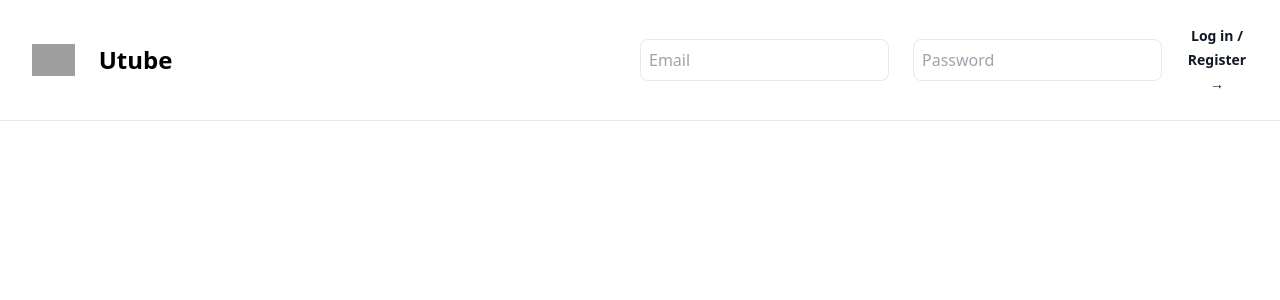
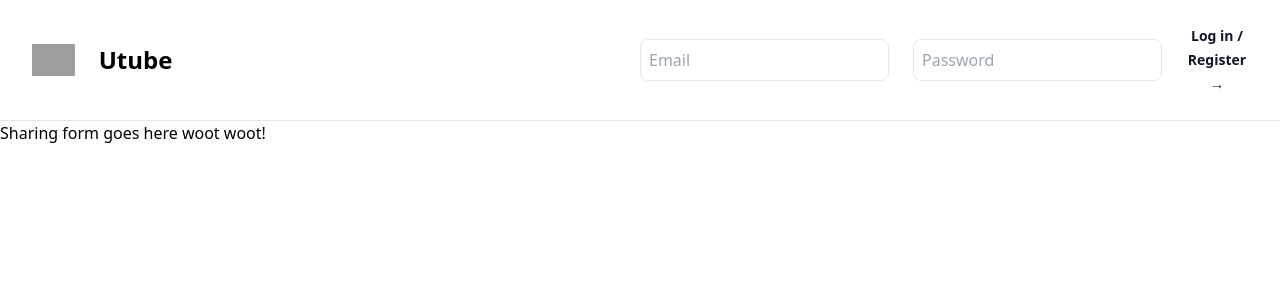
Before and after one commit to Adenhall/utube, a React (Vite) app in the folder client/: page /share in a window 1280 px wide. Shown: the top 300 px of the page. Built offline with nearby package versions, Linux system fonts and the light colour scheme; no server answers; grey boxes are pictures that could not be loaded.

Commit message:
feat: add routing

```diff
--- a/client/package.json
+++ b/client/package.json
@@ -14,7 +14,8 @@
     "@heroicons/react": "^2.1.4",
     "axios": "^1.7.2",
     "react": "^18.3.1",
-    "react-dom": "^18.3.1"
+    "react-dom": "^18.3.1",
+    "react-router-dom": "^6.24.1"
   },
   "devDependencies": {
     "@types/node": "^20.14.9",
--- a/client/src/App.tsx
+++ /dev/null
@@ -1,14 +0,0 @@
-import Header from "./components/Header";
-import AuthProvider from "./contexts/auth/AuthProvider";
-
-function App() {
-  return (
-    <div>
-      <AuthProvider>
-        <Header />
-      </AuthProvider>
-    </div>
-  );
-}
-
-export default App;
--- a/client/src/main.tsx
+++ b/client/src/main.tsx
@@ -1,10 +1,13 @@
-import React from 'react'
-import ReactDOM from 'react-dom/client'
-import App from './App.tsx'
-import './index.css'
+import React from "react";
+import ReactDOM from "react-dom/client";
+import { RouterProvider } from "react-router-dom";
 
-ReactDOM.createRoot(document.getElementById('root')!).render(
+import { router } from "./routes";
+
+import "./index.css";
+
+ReactDOM.createRoot(document.getElementById("root")!).render(
   <React.StrictMode>
-    <App />
+    <RouterProvider router={router} />
   </React.StrictMode>,
-)
+);
--- /dev/null
+++ b/client/src/pages/Root.tsx
@@ -0,0 +1,16 @@
+import { Outlet } from "react-router-dom";
+
+import Header from "../components/Header";
+
+import AuthProvider from "../contexts/auth/AuthProvider";
+
+const Root = () => {
+  return (
+    <AuthProvider>
+      <Header />
+      <Outlet />
+    </AuthProvider>
+  );
+};
+
+export default Root;
--- /dev/null
+++ b/client/src/routes.tsx
@@ -0,0 +1,16 @@
+import {
+  createBrowserRouter,
+  createRoutesFromElements,
+  Route,
+} from "react-router-dom";
+
+import Root from "./pages/Root";
+
+export const router = createBrowserRouter(
+  createRoutesFromElements(
+    <Route path="/" element={<Root />}>
+      <Route path="/" element={<h1>List of videos here</h1>} />
+      <Route path="/share" element={<h1>Sharing form goes here woot woot!</h1>} />
+    </Route>,
+  ),
+);
```
Also changed, not shown: 1 other file (tests, documents, lock files or other folders).
